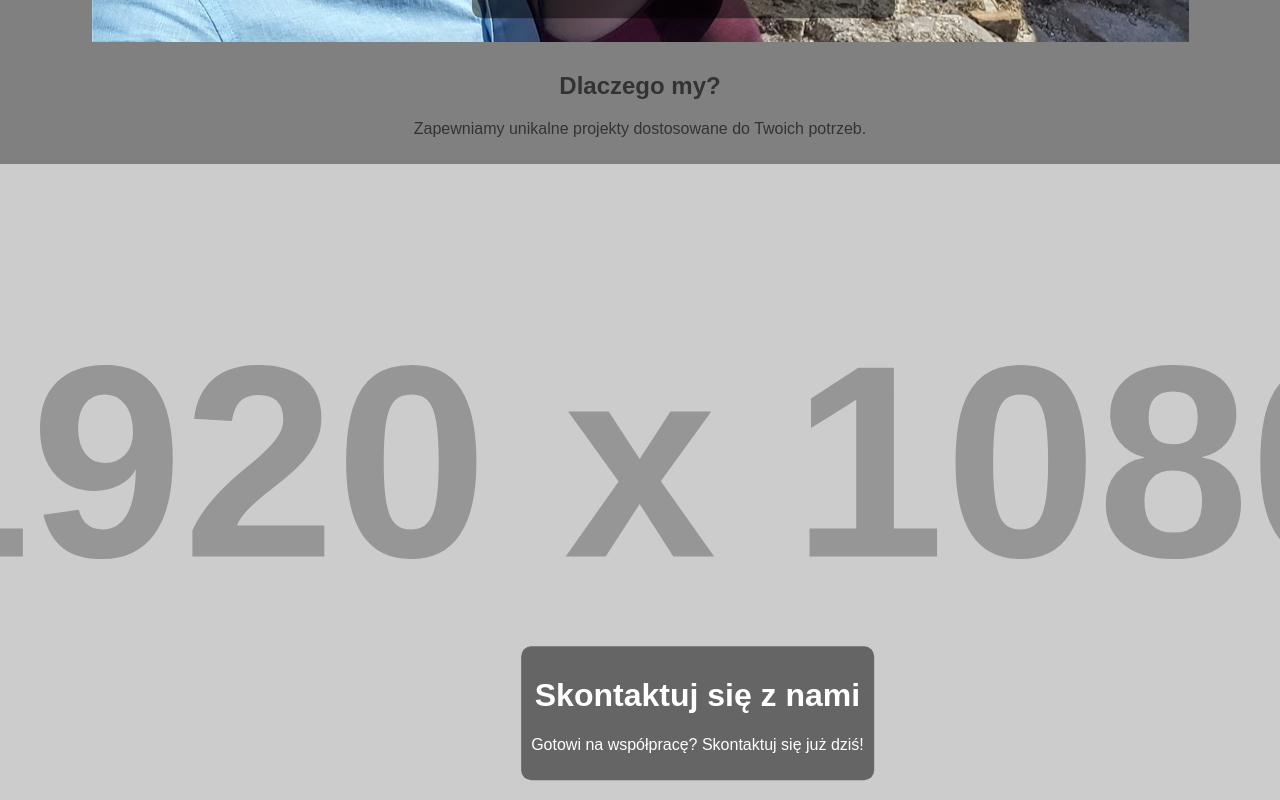
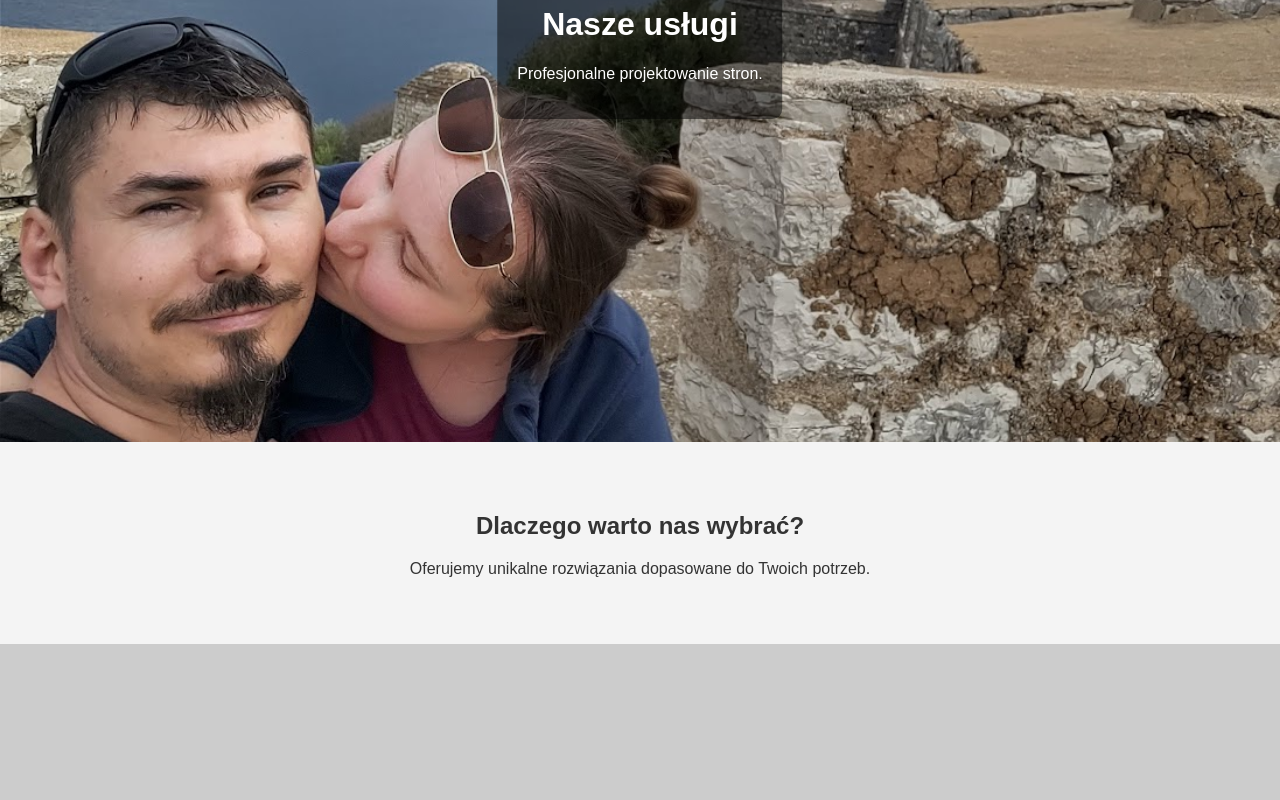
Before and after one commit to mariowsws/podziekowania, a plain HTML site: page index.html in a window 1280 px wide. Shown: the part 1360-2160 px from the top of the page. Drawn offline with Linux system fonts and the light colour scheme; placeholder pictures from the web are drawn by us.

Commit message:
Add files via upload

```diff
--- a/index.html
+++ b/index.html
@@ -3,7 +3,7 @@
 <head>
     <meta charset="UTF-8">
     <meta name="viewport" content="width=device-width, initial-scale=1.0">
-    <title>Serdeczne podziękowania dla wszystkich gości</title>
+    <title>Efekt Paralaksy - Responsywność</title>
     <style>
         /* Reset stylów */
         body, html {
@@ -12,90 +12,96 @@
             font-family: Arial, sans-serif;
         }
 
-        /* Sekcja paralaksy */
+        /* Globalne ustawienia dla sekcji paralaksy */
         .parallax {
             position: relative;
-            height: 80vh; /* Wysokość sekcji */
+            height: 100vh; /* Pełen ekran */
             background-attachment: fixed; /* Efekt paralaksy */
-			background-color: gray;
             background-repeat: no-repeat;
-
-            /* background-size: 80%; Pomniejszenie obrazu */
-            background-position: center; /* 20%;  Przesunięcie obrazu (center = środek w poziomie, 20% = w dół) */
+            background-size: cover; /* Dopasowanie obrazu */
+            background-position: center; /* Wyśrodkowanie obrazu */
         }
 
-        /* Tło z efektem */
-        .parallax.first {
+        /* Pierwsza sekcja paralaksy */
+        .parallax.one {
+            background-image: url('IMG_20240908_132517895_HDR.jpg');
+        }
+
+        /* Druga sekcja paralaksy */
+        .parallax.two {
             background-image: url('IMG_20240910_140912655_HDR.jpg');
         }
 
-        .parallax.second {
-            background-image: url('IMG_20240908_132517895_HDR.jpg');
-        }
-
-        .parallax.third {
+        /* Trzecia sekcja paralaksy */
+        .parallax.three {
             background-image: url('https://via.placeholder.com/1920x1080/2980B9/FFFFFF');
         }
 
-        /* Treść sekcji */
+        /* Media Queries dla urządzeń mobilnych */
+        @media (max-width: 768px) {
+            .parallax {
+                background-attachment: scroll; /* Wyłączenie paralaksy na mobilnych */
+                background-size: contain; /* Skalowanie obrazu tak, aby był widoczny w całości */
+                background-position: top center; /* Wyśrodkowanie obrazu w poziomie, przesunięcie w górę */
+            }
+        }
+
+        /* Sekcja tekstowa */
         .content {
             position: absolute;
-            top: 90%;
-            left: 60%;
-            transform: translate(-70%, -70%);
+            top: 50%;
+            left: 50%;
+            transform: translate(-50%, -50%);
             color: white;
             text-align: center;
             background: rgba(0, 0, 0, 0.5);
-            padding: 10px;
+            padding: 20px;
             border-radius: 10px;
         }
 
-        /* Sekcja tekstowa */
         .text-section {
-            padding: 10px 40px;
+            padding: 50px 20px;
             text-align: center;
-            background-color: gray;
+            background-color: #f4f4f4;
             color: #333;
         }
     </style>
 </head>
 <body>
 
-    <!-- Pierwsza sekcja paralaksy
-	<div class="content">
-            <h1>Witamy na stronie</h1>
-            <p>Efekt paralaksy z odsunięciem i pomniejszeniem obrazu</p>
+    <!-- Pierwsza sekcja paralaksy -->
+    <div class="parallax one">
+        <div class="content">
+            <h1>Witamy!</h1>
+            <p>Efekt paralaksy z responsywnością.</p>
         </div>
-	-->
-    <div class="parallax first">
-
     </div>
 
-    <!-- Sekcja tekstowa -->
+    <!-- Tekst między sekcjami -->
     <div class="text-section">
         <h2>O naszej stronie</h2>
-        <p>Przykład efektu paralaksy z wyśrodkowaniem i skalowaniem tła.</p>
+        <p>Przykład responsywnego efektu paralaksy z dostosowaniem do urządzeń mobilnych.</p>
     </div>
 
     <!-- Druga sekcja paralaksy -->
-    <div class="parallax second">
+    <div class="parallax two">
         <div class="content">
             <h1>Nasze usługi</h1>
-            <p>Profesjonalne projektowanie i rozwój stron internetowych</p>
+            <p>Profesjonalne projektowanie stron.</p>
         </div>
     </div>
 
     <!-- Kolejna sekcja tekstowa -->
     <div class="text-section">
-        <h2>Dlaczego my?</h2>
-        <p>Zapewniamy unikalne projekty dostosowane do Twoich potrzeb.</p>
+        <h2>Dlaczego warto nas wybrać?</h2>
+        <p>Oferujemy unikalne rozwiązania dopasowane do Twoich potrzeb.</p>
     </div>
 
     <!-- Trzecia sekcja paralaksy -->
-    <div class="parallax third">
+    <div class="parallax three">
         <div class="content">
             <h1>Skontaktuj się z nami</h1>
-            <p>Gotowi na współpracę? Skontaktuj się już dziś!</p>
+            <p>Zapraszamy do współpracy!</p>
         </div>
     </div>
 
```
